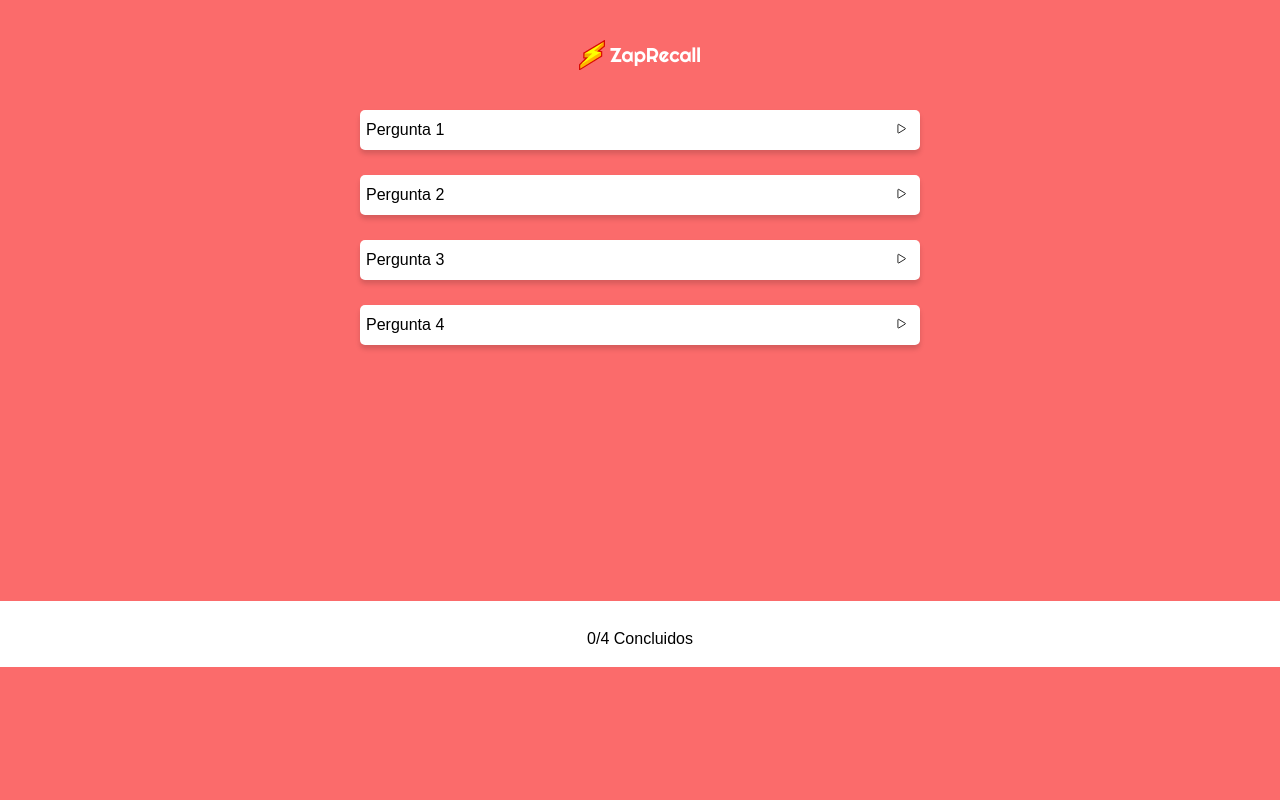
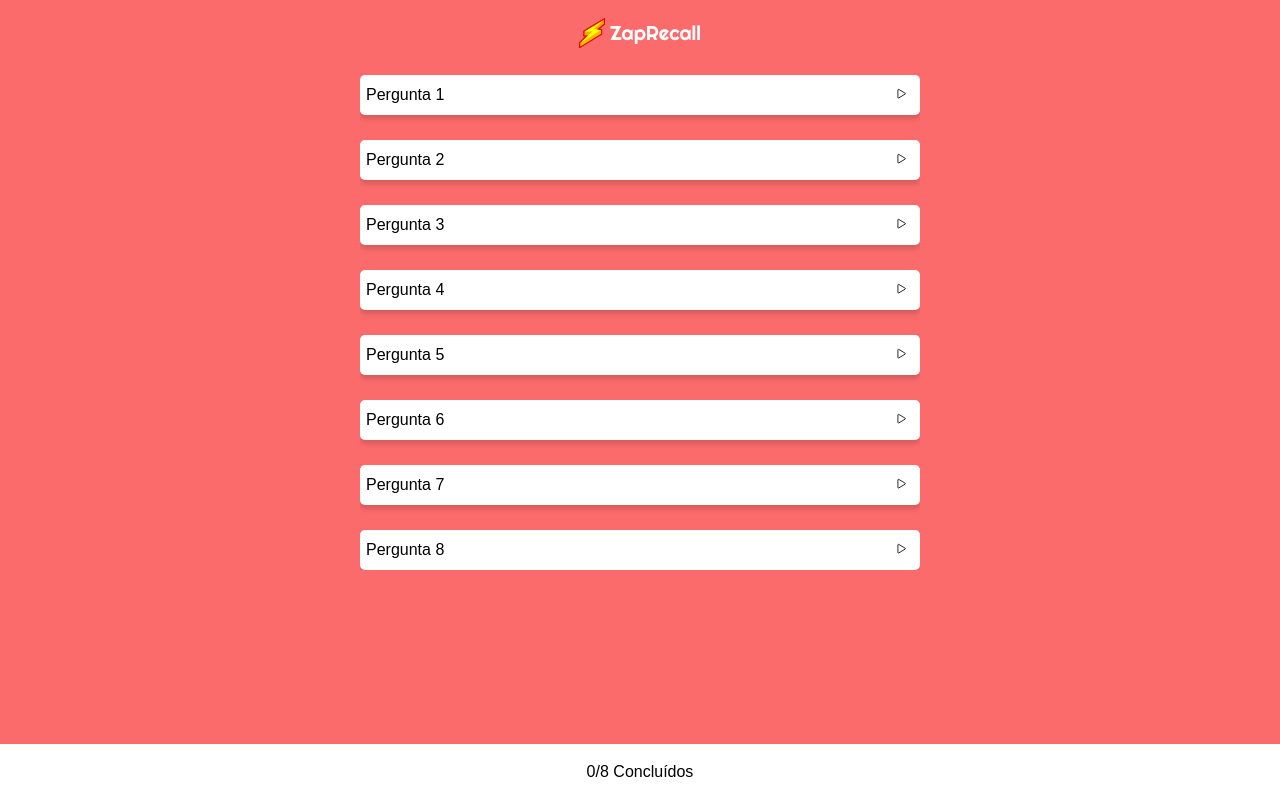
Before and after one commit to acfboarini/projeto8-zaprecall, a React app: page / in a window 1280 px wide. Both pictures are taken after a click on the button "Iniciar Recall!". Built offline with nearby package versions, Linux system fonts and the light colour scheme; a web font is replaced by a local one.

Commit message:
versao final 1

```diff
--- a/public/styles/style.css
+++ b/public/styles/style.css
@@ -7,6 +7,14 @@ body {
     background-color: #FB6B6B;
 }
 
-h1 {
+.tela2 * {
+    font-family: 'Recursive', sans-serif;
+}
+
+.tela1 h1 , .tela2 h1{
     font-family: 'Righteous', cursive;
 }
+
+strong {
+    font-weight: 700;
+}
--- a/public/styles/tela2.css
+++ b/public/styles/tela2.css
@@ -1,38 +1,49 @@
 .tela2 {
-    height: 667px;
+    height: 100%;
     display: flex;
     flex-direction: column;
     align-items: center;
     position: relative;
 }
 
-.tela2 section.topo {
+.tela2 button {
+    border: none;
+}
+
+.tela2 header {
+    position: fixed;
+    width: 100%;
+    height: 65px;
     display: flex;
     align-items: center;
-    margin-top: 40px;
-    margin-bottom: 15px;
+    justify-content: center;
+    background-color: #FB6B6B;
+    z-index: 1;
 }
 
-.tela2 h1 {
+.tela2 header h1 {
     color: white;
     font-size: 20px;
     margin-left: 5px;
 }
 
-.tela2 button {
-    border: none;
+.tela2 main {
+    overflow-y: scroll;
+    margin-top: 50px;
+    margin-bottom: 100px;
 }
 
 .tela2 footer {
+    position: fixed;
+    bottom: 0px;
     width: 100%;
+    max-height: 90px;
     padding: 20px 0px;
     background-color: white;
-    position: absolute;
-    bottom: 0px;
     display: flex;
     flex-direction: column;
     align-items: center;
-    justify-content: center;
+    justify-content: space-evenly;
 }
 
 footer span.close-circle {
@@ -52,7 +63,6 @@ footer div.texto {
     flex-direction: column;
     align-items: center;
     justify-content: center;
-    margin-bottom: 10px;
 }
 
 .tela2 footer p {
--- a/src/components/App.js
+++ b/src/components/App.js
@@ -1,4 +1,4 @@
-import Tela1 from "./Tela1";
+import Tela1 from "./tela1/Tela1";
 
 export default function App() {
     return (
--- a/src/components/Flashcards.js
+++ /dev/null
@@ -1,101 +0,0 @@
-import React from "react";
-
-export default function Flashcards({titulo, pergunta, resposta, aumentaContador, adicionaIcone}) {
-
-    const [carta, setCarta] = React.useState(0);
-    const [cor, setCor] = React.useState(null);
-
-    if(carta === 0){
-        return <Normal titulo={titulo} callback={() => setCarta(1)}/>
-    }else if(carta === 1){
-        return <Frente pergunta={pergunta} callback={() => setCarta(2)}/>
-    }else if(carta === 2){
-        return <Verso resposta={resposta} aumentaContador={aumentaContador} adicionaIcone={adicionaIcone} callback={cor => {
-            setCarta(3);
-            setCor(cor);
-        }}/>
-    }else {
-        return <Respondido titulo={titulo} cor={cor}/>
-    }
-}
-
-function Normal({titulo, callback}) {
-    return (
-        <article className="normal">
-            <h2>{titulo}</h2>
-            <button onClick={() => callback()}>
-                <ion-icon name="play-outline"></ion-icon>
-            </button>
-        </article>
-    );
-}
-
-function Frente({pergunta, callback}) {
-    return (
-        <article className="frente">
-            <h3>{pergunta}</h3>
-            <button onClick={() => callback()}>
-                <img src="./images/setinha.png" alt=""/>
-            </button>
-        </article>
-    );
-}
-
-function Verso({resposta, callback, aumentaContador, adicionaIcone}) {
-    const opcoes = [
-        {cor: "vermelho", texto:"Não lembrei"},
-        {cor: "amarelo", texto:"Quase não lembrei"},
-        {cor: "verde", texto:"Zap!"}
-    ];
-
-    return (
-        <article className="verso">
-            <h3>{resposta}</h3>
-            <div className="opcoes">
-
-                {opcoes.map(opcao => {
-                    const {cor, texto} = opcao;
-                    return (
-                        <button onClick={() => {
-                            callback(cor);
-                            aumentaContador();
-                            enviaIcone(cor, adicionaIcone);
-                        }}
-                            key={cor}
-                            className={cor}>{texto}</button>
-                    );
-                })}
-            </div>
-        </article>
-    );
-}
-
-function enviaIcone(cor, adicionaIcone) {
-    if(cor === "vermelho"){
-        adicionaIcone("close-circle");
-    }else if(cor === "amarelo"){
-        adicionaIcone("help-circle");
-    }else{
-        adicionaIcone("checkmark-circle");
-    }
-}
-
-function Respondido({titulo, cor}) {
-
-    let icone = null;
-    const css = `respondido ${cor}`;
-
-    if(cor === "vermelho"){
-        icone = <ion-icon name="close-circle"></ion-icon>;
-    }else if(cor === "amarelo"){
-        icone = <ion-icon name="help-circle"></ion-icon>;
-    }else{
-        icone = <ion-icon name="checkmark-circle"></ion-icon>;
-    }
-    return (
-        <article className={css}>
-            <h2>{titulo}</h2>
-            {icone}
-        </article>
-    );
-}
--- a/src/components/Tela2.js
+++ /dev/null
@@ -1,45 +0,0 @@
-import Footer from "./Footer";
-import Topo from "./Topo";
-import Flashcards from "./Flashcards";
-import React from "react";
-
-let flashcards = [
-    {titulo: "Pergunta 1", pergunta: "O que é JSX?", resposta: "Uma extensão de linguagem do JavaScript"},
-    {titulo: "Pergunta 2", pergunta: "O que é JSX?", resposta: "Uma extensão de linguagem do JavaScript"},
-    {titulo: "Pergunta 3", pergunta: "O que é JSX?", resposta: "Uma extensão de linguagem do JavaScript"},
-    {titulo: "Pergunta 4", pergunta: "O que é JSX?", resposta: "Uma extensão de linguagem do JavaScript"}
-];
-
-export default function Tela2() {
-    const [contador, setContador] = React.useState(0);
-    const [icones, setIcone] = React.useState([]);
-    let cor_icone = null;
-
-    function aumentaContador() {
-        setContador(contador + 1);
-    }
-
-    function adicionaIcone(icone, cor) {
-        setIcone([...icones, icone]);
-        cor_icone = cor;
-    }
-
-    return (
-        <main className="tela2">
-            <Topo/>
-            <Conteudo aumentaContador={aumentaContador} adicionaIcone={adicionaIcone}/>
-            <Footer contador={contador} icones={icones} cor={cor_icone} qtdCards={flashcards.length}/>
-        </main>
-    );
-}
-
-function Conteudo({aumentaContador, adicionaIcone}) {
-    return(
-        <section className="conteudo">
-            {flashcards.map(flashcard => {
-                const {titulo, pergunta, resposta} = flashcard;
-                return <Flashcards key={titulo} titulo={titulo} pergunta={pergunta} resposta={resposta} aumentaContador={aumentaContador} adicionaIcone={adicionaIcone}/>
-            })}
-        </section>
-    );
-}
--- a/src/components/Tela1.js
+++ b/src/components/tela1/Tela1.js
@@ -1,5 +1,5 @@
 import React from "react";
-import Tela2 from "./Tela2";
+import Tela2 from "./../tela2/Tela2";
 
 export default function Tela1() {
 
@@ -16,10 +16,10 @@ export default function Tela1() {
 
 function Main({callback}) {
     return (
-        <main className="tela1">
+        <div className="tela1">
             <img src="./images/logo.png" alt=""/>
             <h1>ZapRecall</h1>
             <button onClick={() => callback()}>Iniciar Recall!</button>
-        </main>
+        </div>
     );
 }
--- /dev/null
+++ b/src/components/tela2/Deck.js
@@ -0,0 +1,48 @@
+export default function Deck() {
+
+    let flashcards = selecionaFlahsCards();
+    flashcards.sort(comparador);
+    return flashcards;
+}
+
+function comparador() {
+    return Math.random() - 0.5;
+}
+
+function selecionaFlahsCards() {
+    let flashcards = [
+        {
+            pergunta: "O que é JSX?",
+            resposta: "Uma extensão de linguagem do JavaScript"
+        },
+        {
+            pergunta: "O React é __",
+            resposta: "uma biblioteca JavaScript para construção de interfaces"
+        },
+        {
+            pergunta: "Componentes devem iniciar com __",
+            resposta: "letra maiúscula"
+        },
+        {
+            pergunta: "Podemos colocar __ dentro do JSX",
+            resposta: "expressões"
+        },
+        {
+            pergunta: "O ReactDOM nos ajuda __",
+            resposta: "interagindo com a DOM para colocar componentes React na mesma"
+        },
+        {
+            pergunta: "Usamos o npm para __",
+            resposta: "gerenciar os pacotes necessários e suas dependências"
+        },
+        {
+            pergunta: "Usamos props para __",
+            resposta: "passar diferentes informações para componentes "
+        },
+        {
+            pergunta: "Usamos estado (state) para __",
+            resposta: "dizer para o React quais informações quando atualizadas devem renderizar a tela novamente"
+        }
+    ];
+    return flashcards;
+}
--- /dev/null
+++ b/src/components/tela2/Tela2.js
@@ -0,0 +1,29 @@
+import React from "react";
+
+import Header from "./header/Header";
+import Main from "./main/Main";
+import Footer from "./footer/Footer";
+import Deck from "./Deck";
+
+export default function Tela2() {
+    const [contador, setContador] = React.useState(0);
+    const [icones, setIcone] = React.useState([]);
+
+    function aumentaContador() {
+        setContador(contador + 1);
+    }
+
+    function adicionaIcone(icone) {
+        setIcone([...icones, icone]);
+    }
+
+    let flashcards = Deck();
+
+    return (
+        <div className="tela2">
+            <Header/>
+            <Main flashcards={flashcards} aumentaContador={aumentaContador} adicionaIcone={adicionaIcone}/>
+            <Footer contador={contador} icones={icones} qtdCards={flashcards.length}/>
+        </div>
+    );
+}
--- a/src/components/Footer.js
+++ b/src/components/tela2/footer/Footer.js
@@ -1,6 +1,6 @@
 import React from "react";
 
-function Footer({contador, icones, qtdCards}) {
+export default function Footer({contador, icones, qtdCards}) {
 
     let texto = null;
 
@@ -8,13 +8,13 @@ function Footer({contador, icones, qtdCards}) {
         if(validaRespostas(icones)){
             texto =
             <>
-                <h4>Parabéns!</h4>
+                <h4><strong>Parabéns!</strong></h4>
                 <p>Você não esqueceu de nenhum flashcard!</p>
             </>
         }else{
             texto =
             <>
-                <h4>Putz...</h4>
+                <h4><strong>Putz...</strong></h4>
                 <p>Ainda faltam alguns...</p>
                 <p>Mas não desanime!</p>
             </>
@@ -26,13 +26,14 @@ function Footer({contador, icones, qtdCards}) {
             <div className="texto">{texto}</div>
             <div>
                 <span>{contador}</span>/
-                <span>4</span> Concluidos
+                <span>{qtdCards}</span> Concluídos
             </div>
 
             <div>
-                {icones.map(icone => {
+                {icones.map((icone, index) => {
+                    const key = `icone${index}`;
                     return (
-                        <span className={icone}>
+                        <span className={icone} key={key}>
                             <ion-icon name={icone}></ion-icon>
                         </span>
                     );
@@ -51,5 +52,3 @@ function validaRespostas(icones) {
     });
     return validar;
 }
-
-export default Footer;
--- a/src/components/Topo.js
+++ b/src/components/tela2/header/Header.js
@@ -1,11 +1,9 @@
 
-function Topo() {
+export default function Header() {
     return (
-        <section className="topo">
+        <header>
             <img src="./images/logo-pequeno.png" alt=""/>
             <h1>ZapRecall</h1>
-        </section>
+        </header>
     );
 }
-
-export default Topo;
--- /dev/null
+++ b/src/components/tela2/main/Main.js
@@ -0,0 +1,13 @@
+import Flashcards from "./flashcards/Flashcards";
+
+export default function Main({flashcards, aumentaContador, adicionaIcone}) {
+    return(
+        <main>
+            {flashcards.map((flashcard, index) => {
+                const {pergunta, resposta} = flashcard;
+                const titulo = `Pergunta ${index+1}`;
+                return <Flashcards key={index} titulo={titulo} pergunta={pergunta} resposta={resposta} aumentaContador={aumentaContador} adicionaIcone={adicionaIcone}/>
+            })}
+        </main>
+    );
+}
--- /dev/null
+++ b/src/components/tela2/main/flashcards/Flashcards.js
@@ -0,0 +1,26 @@
+import React from "react";
+
+import Normal from "./Normal";
+import Frente from "./Frente";
+import Verso from "./Verso";
+import Respondido from "./Respondido";
+
+
+export default function Flashcards({titulo, pergunta, resposta, aumentaContador, adicionaIcone}) {
+
+    const [carta, setCarta] = React.useState(0);
+    const [cor, setCor] = React.useState(null);
+
+    if(carta === 0){
+        return <Normal titulo={titulo} callback={() => setCarta(1)}/>
+    }else if(carta === 1){
+        return <Frente pergunta={pergunta} callback={() => setCarta(2)}/>
+    }else if(carta === 2){
+        return <Verso resposta={resposta} aumentaContador={aumentaContador} adicionaIcone={adicionaIcone} callback={cor => {
+            setCarta(3);
+            setCor(cor);
+        }}/>
+    }else {
+        return <Respondido titulo={titulo} cor={cor}/>
+    }
+}
--- /dev/null
+++ b/src/components/tela2/main/flashcards/Frente.js
@@ -0,0 +1,10 @@
+export default function Frente({pergunta, callback}) {
+    return (
+        <article className="frente">
+            <h3>{pergunta}</h3>
+            <button onClick={() => callback()}>
+                <img src="./images/setinha.png" alt=""/>
+            </button>
+        </article>
+    );
+}
--- /dev/null
+++ b/src/components/tela2/main/flashcards/Normal.js
@@ -0,0 +1,10 @@
+export default function Normal({titulo, callback}) {
+    return (
+        <article className="normal">
+            <h2>{titulo}</h2>
+            <button onClick={() => callback()}>
+                <ion-icon name="play-outline"></ion-icon>
+            </button>
+        </article>
+    );
+}
--- /dev/null
+++ b/src/components/tela2/main/flashcards/Respondido.js
@@ -0,0 +1,19 @@
+export default function Respondido({titulo, cor}) {
+
+    let icone = null;
+    const css = `respondido ${cor}`;
+
+    if(cor === "vermelho"){
+        icone = <ion-icon name="close-circle"></ion-icon>;
+    }else if(cor === "amarelo"){
+        icone = <ion-icon name="help-circle"></ion-icon>;
+    }else{
+        icone = <ion-icon name="checkmark-circle"></ion-icon>;
+    }
+    return (
+        <article className={css}>
+            <h2>{titulo}</h2>
+            {icone}
+        </article>
+    );
+}
--- /dev/null
+++ b/src/components/tela2/main/flashcards/Verso.js
@@ -0,0 +1,38 @@
+export default function Verso({resposta, callback, aumentaContador, adicionaIcone}) {
+    const opcoes = [
+        {cor: "vermelho", texto:"Não lembrei"},
+        {cor: "amarelo", texto:"Quase não lembrei"},
+        {cor: "verde", texto:"Zap!"}
+    ];
+
+    return (
+        <article className="verso">
+            <h3>{resposta}</h3>
+            <div className="opcoes">
+
+                {opcoes.map(opcao => {
+                    const {cor, texto} = opcao;
+                    return (
+                        <button onClick={() => {
+                            callback(cor);
+                            aumentaContador();
+                            enviaIcone(cor, adicionaIcone);
+                        }}
+                            key={cor}
+                            className={cor}>{texto}</button>
+                    );
+                })}
+            </div>
+        </article>
+    );
+}
+
+function enviaIcone(cor, adicionaIcone) {
+    if(cor === "vermelho"){
+        adicionaIcone("close-circle");
+    }else if(cor === "amarelo"){
+        adicionaIcone("help-circle");
+    }else{
+        adicionaIcone("checkmark-circle");
+    }
+}
```
Also changed, not shown: public/index.html (+1 -1 lines).
